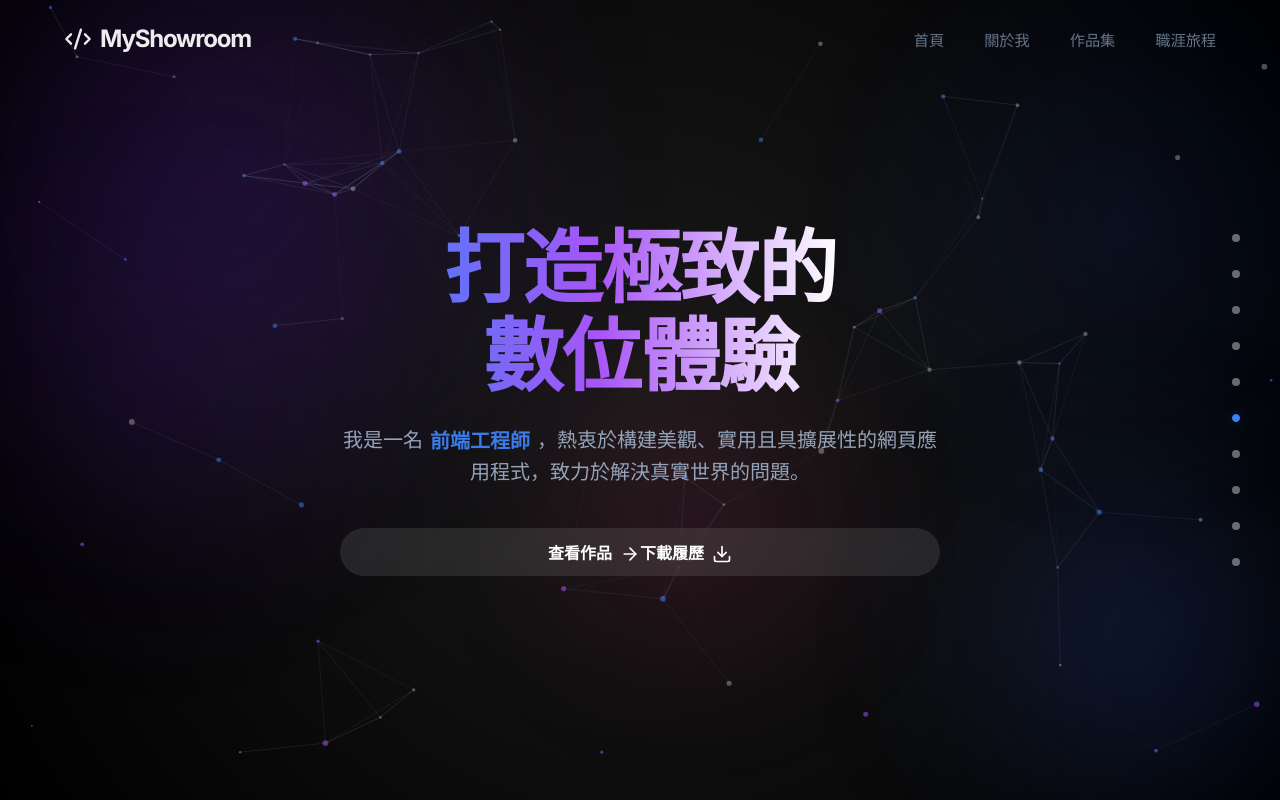
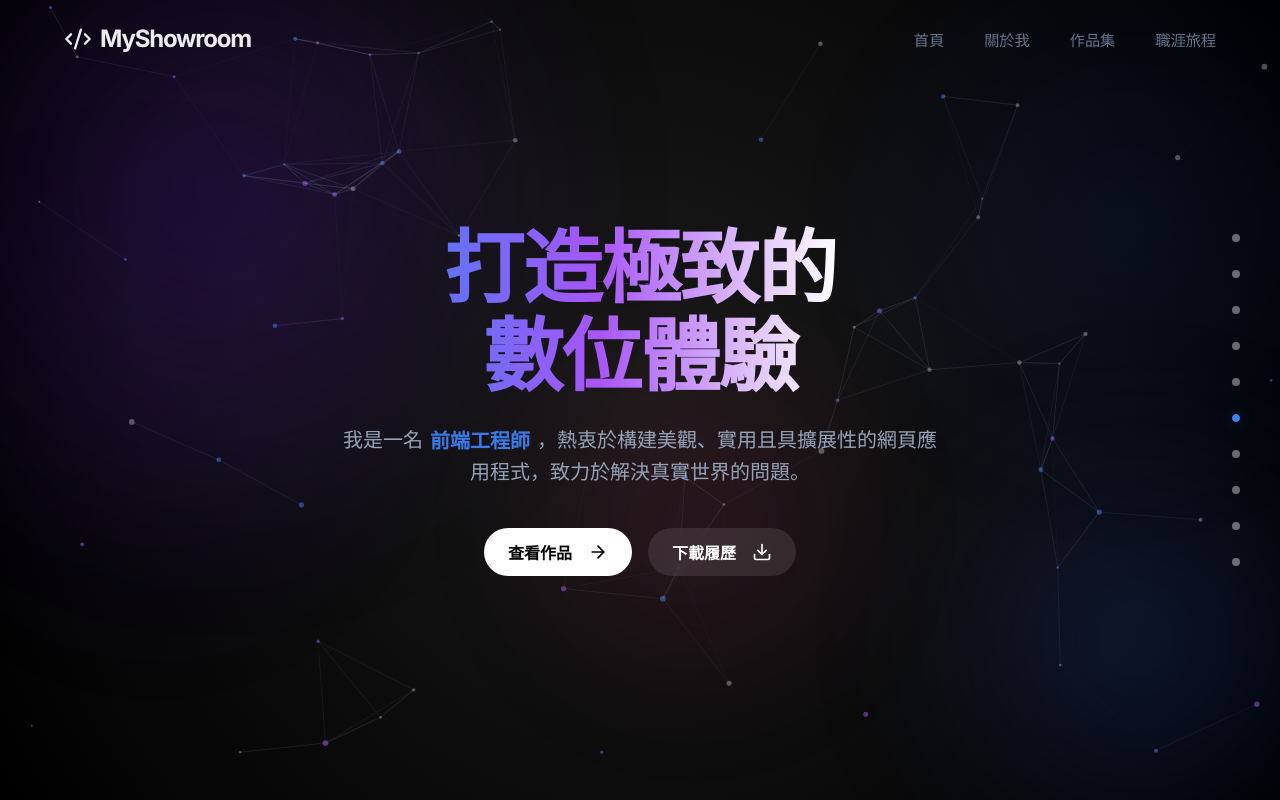
Before and after one commit to olen0727/myShowroom, a Next.js app: page / in a window 1280 px wide. Shown: the top 800 px of the page. Built offline with nearby package versions, Linux system fonts and the light colour scheme.

Commit message:
fix: 恢復 Hero.module.css 的正確內容

```diff
--- a/src/components/Hero.module.css
+++ b/src/components/Hero.module.css
@@ -103,6 +103,33 @@
 }
 
 .ctaGroup {
+    display: flex;
+    gap: 1rem;
+    justify-content: center;
+    align-items: center;
+}
+
+.primaryBtn {
+    display: inline-flex;
+    align-items: center;
+    gap: 0.5rem;
+    background: #fff;
+    color: #000;
+    padding: 0.75rem 1.5rem;
+    border-radius: 9999px;
+    font-weight: 600;
+    transition: all 0.2s ease;
+}
+
+.primaryBtn:hover {
+    transform: translateY(-2px);
+    box-shadow: 0 4px 12px rgba(255, 255, 255, 0.2);
+}
+
+.secondaryBtn {
+    display: inline-flex;
+    align-items: center;
+    gap: 0.5rem;
     background: rgba(255, 255, 255, 0.1);
     color: #fff;
     padding: 0.75rem 1.5rem;
```
